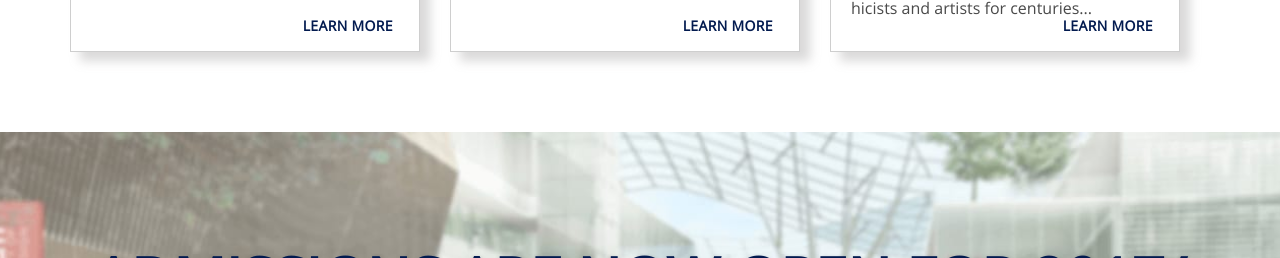
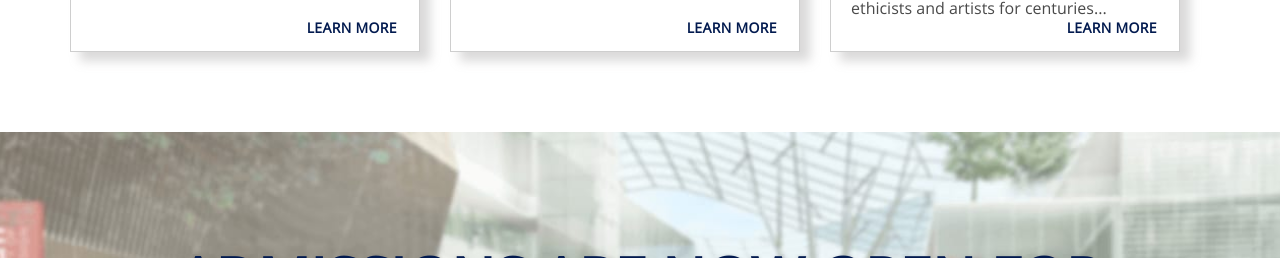
Before and after one commit to leenades/science-university, a PHP site: page / in a window 1280 px wide. Shown: the part 2342-2600 px from the top of the page. Run offline with PHP 8.4, Linux system fonts and the light colour scheme; style sheets or scripts are compiled from the project's sources.

Commit message:
initial commit

```diff
--- a/themes/css/GLOBAL.css
+++ b/themes/css/GLOBAL.css
@@ -5,8 +5,7 @@ html, body {
   margin: 0;
   overflow-x: hidden;
   font-family: OpenSans;
-  line-break: anywhere;
-  word-break: break-all;
+  word-wrap: break-word;
 }
 
 section:not(.secondary-footer) {
--- a/themes/css/events.css
+++ b/themes/css/events.css
@@ -101,13 +101,11 @@
 }
 @media (max-width: 991.98px) {
   .events-section .blogs-styles .blurb-column-events .events-blurbs-description .v1 {
-    margin-right: 10rem;
     margin-left: 10rem;
   }
 }
 @media (min-width: 768px) and (max-width: 1199.98px) {
   .events-section .blogs-styles .blurb-column-events .events-blurbs-description .v1 {
-    margin-right: 10rem;
     margin-left: 11rem;
   }
 }
@@ -189,7 +187,7 @@
   background: none;
   text-transform: uppercase;
   color: #021a4f;
-  margin: 30px 20px 15px 0;
+  margin: 0 16px 13px 0;
 }
 .events-section .blogs-styles .blurb-column-events .events-blurb-description-btn:hover {
   color: #a7b0c2;
--- a/themes/scss/GLOBAL.scss
+++ b/themes/scss/GLOBAL.scss
@@ -7,8 +7,7 @@ html, body{
     margin: 0;
     overflow-x: hidden;
     font-family: OpenSans;
-    line-break: anywhere;
-    word-break: break-all;
+    word-wrap: break-word;
 }
 
 section:not(.secondary-footer) {
--- a/themes/scss/events.scss
+++ b/themes/scss/events.scss
@@ -119,11 +119,9 @@
                     margin: 0 9rem;
                     top: 0%;
                     @include media-breakpoint-down(md){
-                        margin-right: 10rem;
                         margin-left: 10rem;
                     }
                     @include media-breakpoint-between(md, lg){
-                        margin-right: 10rem;
                         margin-left: 11rem;
                     }
                 }
@@ -207,7 +205,7 @@
                     background: none;
                     text-transform: uppercase;
                     color: #021a4f;
-                    margin: 30px 20px 15px 0;
+                    margin: 0 16px 13px 0;
                     &:hover{
                         color: #a7b0c2;
                     }
```
